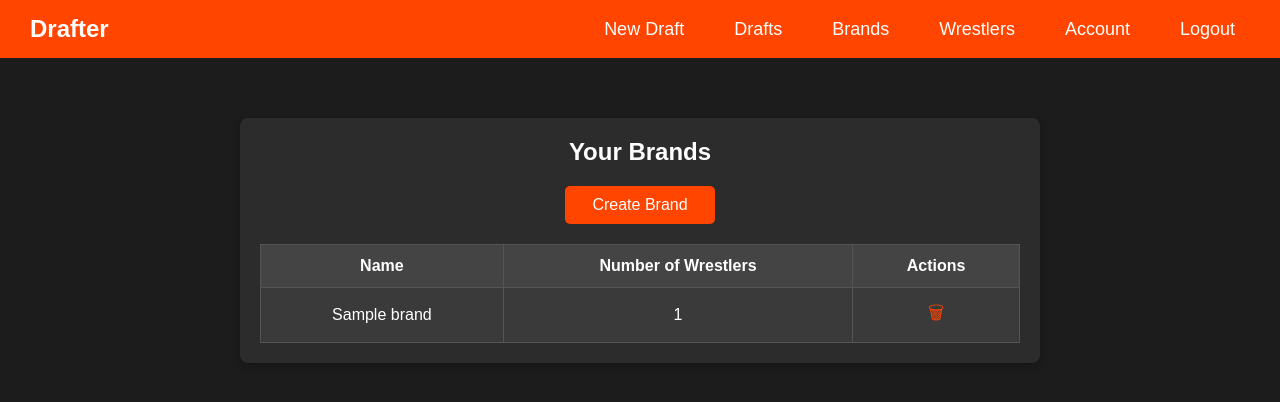
After one commit to mivanov9348/drafter-django, a Django app: page /brands/brands/ in a window 1280 px wide. The commit adds this page. Shown: the top 402 px of the page. Run offline with Django 5.2, Linux system fonts and the light colour scheme; a user stored in the database is signed in; tables that the repository leaves empty hold one stand-in row (values such as "Sample post").

Commit message:
Add brand page and options to add and remove brands

```diff
--- /dev/null
+++ b/brand/templates/brand/brands.html
@@ -0,0 +1,98 @@
+{% extends 'core/dashboard.html' %}
+
+{% block content %}
+<style>
+    .brand-table-container {
+        margin: 20px auto;
+        max-width: 800px;
+        padding: 20px;
+        background: #2c2c2c;
+        border-radius: 8px;
+        box-shadow: 0 2px 8px rgba(0,0,0,0.3);
+    }
+    .brand-table-container h2 {
+        text-align: center;
+        margin-bottom: 20px;
+        color: #fff;
+    }
+    .brand-table-container .btn-primary {
+        display: block;
+        width: 150px;
+        margin: 0 auto 20px;
+        text-align: center;
+        background-color: #ff4500;
+        color: #fff;
+        border: none;
+        padding: 10px 15px;
+        border-radius: 5px;
+        text-decoration: none;
+        transition: background-color 0.3s ease;
+    }
+    .brand-table-container .btn-primary:hover {
+        background-color: #e03d00;
+    }
+    .brand-table-container table {
+        width: 100%;
+        border-collapse: collapse;
+        background-color: #3a3a3a;
+        color: #fff;
+    }
+    .brand-table-container th,
+    .brand-table-container td {
+        padding: 12px 15px;
+        text-align: center;
+        border: 1px solid #555;
+    }
+    .brand-table-container thead {
+        background-color: #444;
+    }
+    .brand-table-container tbody tr:nth-child(even) {
+        background-color: #3a3a3a;
+    }
+    .brand-table-container tbody tr:hover {
+        background-color: #555;
+    }
+    /* Стил за delete иконата */
+    .delete-icon {
+        color: #ff4500;
+        text-decoration: none;
+        font-size: 18px;
+        transition: color 0.3s;
+    }
+    .delete-icon:hover {
+        color: #e03d00;
+    }
+</style>
+
+<div class="brand-table-container">
+    <h2>Your Brands</h2>
+    <a href="{% url 'brand:brand_create' %}" class="btn btn-primary">Create Brand</a>
+    <table>
+        <thead>
+        <tr>
+            <th>Name</th>
+            <th>Number of Wrestlers</th>
+            <th>Actions</th>
+        </tr>
+        </thead>
+        <tbody>
+        {% for brand in brands %}
+        <tr>
+            <td>{{ brand.name }}</td>
+            <td>1</td>
+            <td>
+                <!-- Линкът води към URL за изтриване, където ще се покаже страница за потвърждение -->
+                <a href="{% url 'brand:brand_delete' brand.id %}" class="delete-icon" title="Delete">
+                    🗑
+                </a>
+            </td>
+        </tr>
+        {% empty %}
+        <tr>
+            <td colspan="3">No brands found.</td>
+        </tr>
+        {% endfor %}
+        </tbody>
+    </table>
+</div>
+{% endblock %}
--- a/brand/urls.py
+++ b/brand/urls.py
@@ -1,6 +1,11 @@
 from django.urls import path
-from .views import brand_list
+from .views import brand_list, brand_create, brand_delete
+
+app_name ='brand'
 
 urlpatterns = [
-    path('', brand_list, name='brand_list'),
+    path('brands/', brand_list, name='brand_list'),
+    path('brands/create/', brand_create, name='brand_create'),
+    path('brands/<int:pk>/delete/', brand_delete, name='brand_delete'),
+
 ]
--- a/brand/views.py
+++ b/brand/views.py
@@ -1,6 +1,30 @@
-from django.shortcuts import render
+from django.shortcuts import render, get_object_or_404
 from .models import Brand
+from django.shortcuts import render, redirect
+from django.contrib.auth.decorators import login_required
+from .forms import BrandForm
 
 def brand_list(request):
-    brands = Brand.objects.all()
-    return render(request, 'brand/list.html', {'brands': brands})
+    brands = Brand.objects.filter(owner=request.user).prefetch_related('wrestlers')
+    return render(request, 'brand/brands.html', {'brands': brands})
+
+@login_required
+def brand_create(request):
+    if request.method == 'POST':
+        form = BrandForm(request.POST)
+        if form.is_valid():
+            brand = form.save(commit=False)
+            brand.owner = request.user
+            brand.save()
+            return redirect('brand:brand_list')
+    else:
+        form = BrandForm()
+    return render(request, 'brand/brand_create_modal.html', {'form': form})
+
+@login_required
+def brand_delete(request, pk):
+    brand = get_object_or_404(Brand, pk=pk, owner=request.user)
+    if request.method == 'POST':
+        brand.delete()
+        return redirect('brand:brand_list')
+    return render(request, 'brand/brand_confirm_delete.html', {'brand': brand})
--- a/core/templates/core/dashboard.html
+++ b/core/templates/core/dashboard.html
@@ -55,6 +55,8 @@
     <div class="title">Drafter</div>
     <ul class="nav-links">
         <li><a href="{% url 'draft:create_draft' %}">New Draft</a></li>
+        <li><a href="">Drafts</a></li>
+<li><a href="{% url 'brand:brand_list' %}">Brands</a></li>
         <li><a href="{% url 'wrestler:wrestlers' %}">Wrestlers</a></li>
         <li><a href="#">Account</a></li>
         <li><a href="{% url 'logout' %}">Logout</a></li>
--- a/wrestler/models.py
+++ b/wrestler/models.py
@@ -3,10 +3,15 @@ from django.db import models
 class Wrestler(models.Model):
     name = models.CharField(max_length=100, unique=True)
     age = models.IntegerField()
-    weight = models.FloatField()
-    height = models.FloatField()
     overall_rating = models.IntegerField()
     image = models.ImageField(upload_to='wrestlers/', null=True, blank=True)
+    brand = models.ForeignKey(
+        'brand.brand',
+        on_delete=models.SET_NULL,
+        null=True,
+        blank=True,
+        related_name='wrestlers'
+    )
 
     def __str__(self):
         return self.name
```
Also changed, not shown: brand/forms.py (added, +10 -0 lines), brand/templates/brand/brand_create_modal.html (added, +30 -0 lines), wrestler/templates/wrestler/wrestlers.html (+4 -8 lines). Lines whose indentation alone changed are shown as unchanged.
